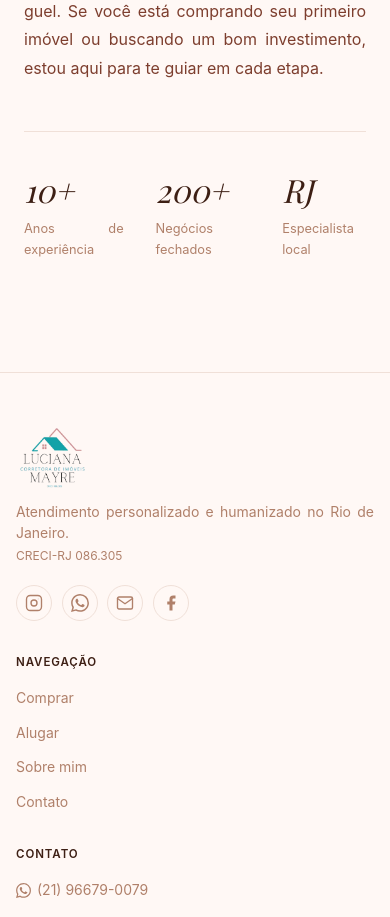
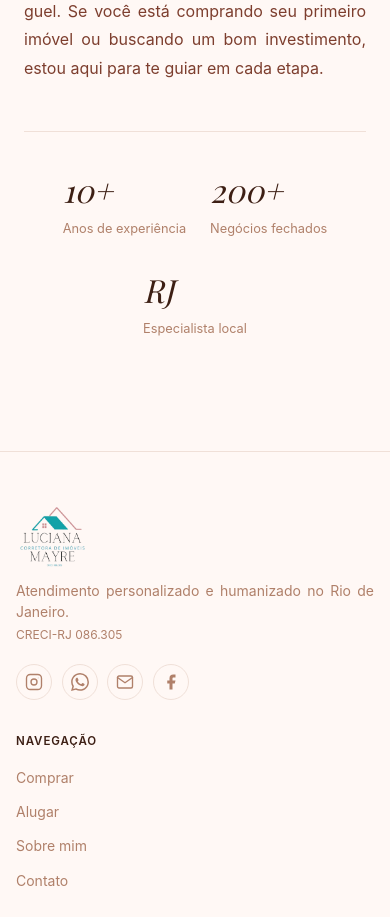
Before and after one commit to Fvicente04/luciana-mayre-imoveis, an Angular app in the folder frontend/: page /sobre in a window 390 px wide. Shown: the part 1200-2117 px from the top of the page. Built offline with nearby package versions, Linux system fonts and the light colour scheme; a web font is replaced by a local one.

Commit message:
fix: allow stats row to wrap on narrow screens

```diff
--- a/frontend/src/app/pages/sobre/sobre.component.css
+++ b/frontend/src/app/pages/sobre/sobre.component.css
@@ -104,7 +104,8 @@
   }
 
   .stats-row {
-    gap: 2rem;
+    gap: 1.5rem;
+    flex-wrap: wrap;
     justify-content: center;
   }
 }
```
